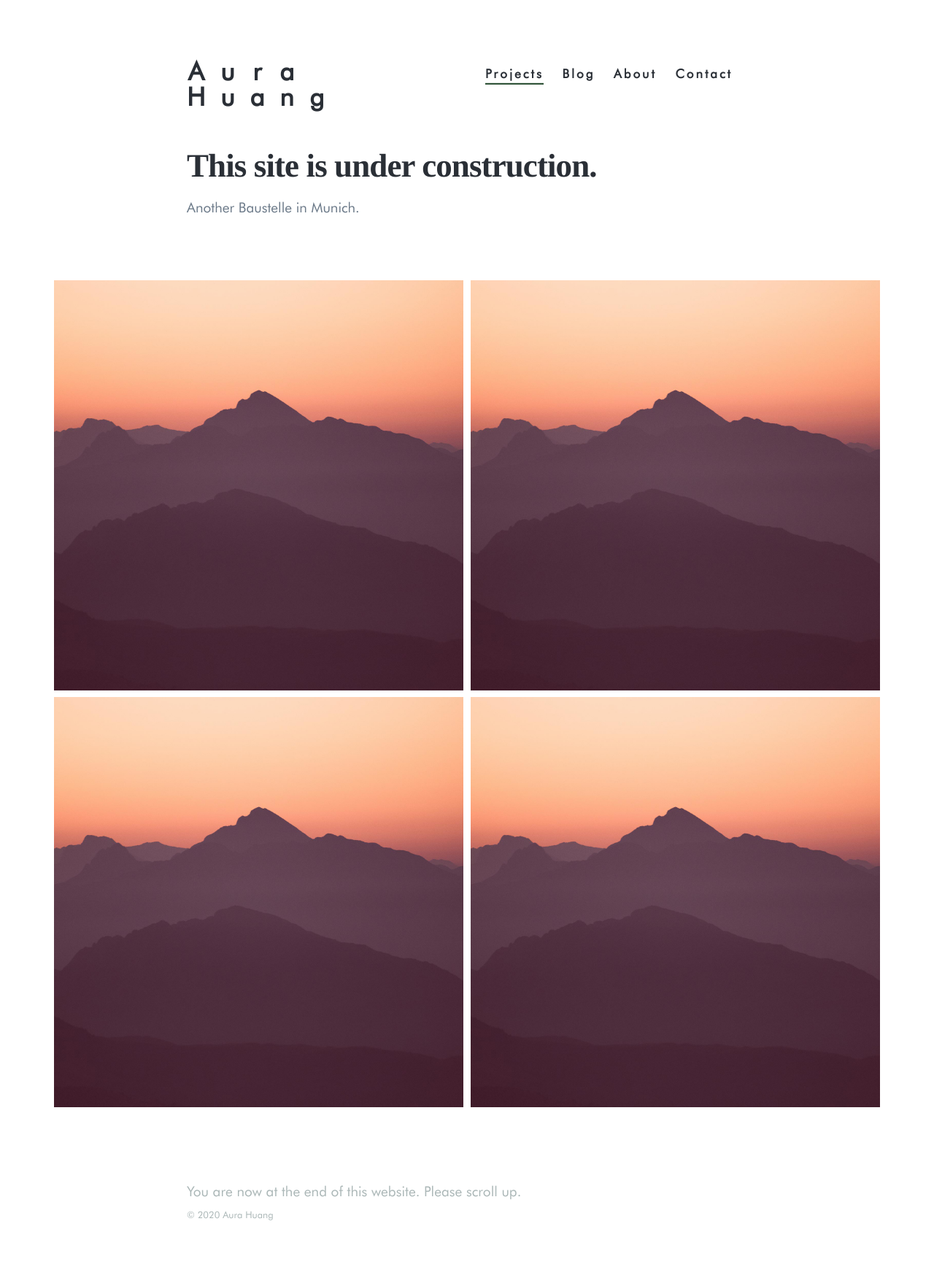
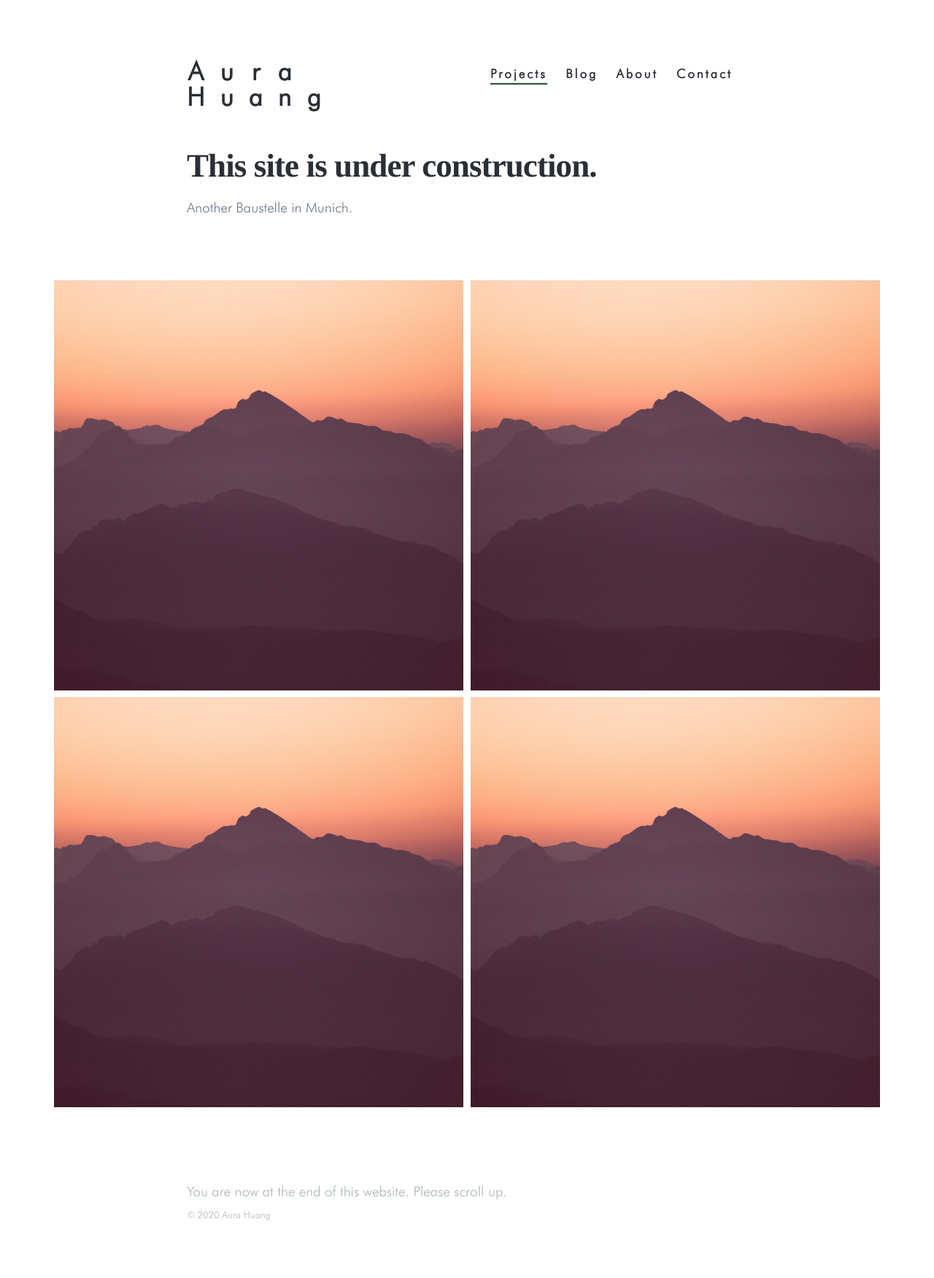
Before and after one commit to aurawong/aura.github.io, a Jekyll site: the page built from index.html, in a window 1280 px wide. Shown: the whole page at 73% size. Built offline with Jekyll 4.4.1, drawn with Linux system fonts in a browser that asks for light colours; nearby versions of some CDN libraries; some web fonts are replaced.

Commit message:
Changed font to Futura Light

```diff
--- a/_data/settings.yml
+++ b/_data/settings.yml
@@ -76,7 +76,7 @@ color_settings:
 font_settings:
   font_embed: '<link href="https://fonts.googleapis.com/css?family=Muli:300,400,600,700" rel="stylesheet">'
   title_font: '"Times", sans-serif'
-  body_font: '"Futura Book", sans-serif'
+  body_font: '"Futura Light", sans-serif'
   regular_weight: 400
   bold_weight: 600
   site_title:
--- a/css/style.scss
+++ b/css/style.scss
@@ -8,13 +8,6 @@
 @import "_plugins";
 
 // - - - - - - - - - - Import custom fonts - Billie
-@font-face {
-    font-family: "Futura Book";
-    src: url("../_font/Futura_Book.ttf") format('truetype');
-    font-weight: normal;
-    font-style: normal;
-};
-
 @font-face {
     font-family: "Futura Light";
     src: url("../_font/Futura_Light.ttf") format('truetype');
```
Also changed, not shown: _font/Futura_Book.ttf (deleted), _font/Futura_Light.ttf.
